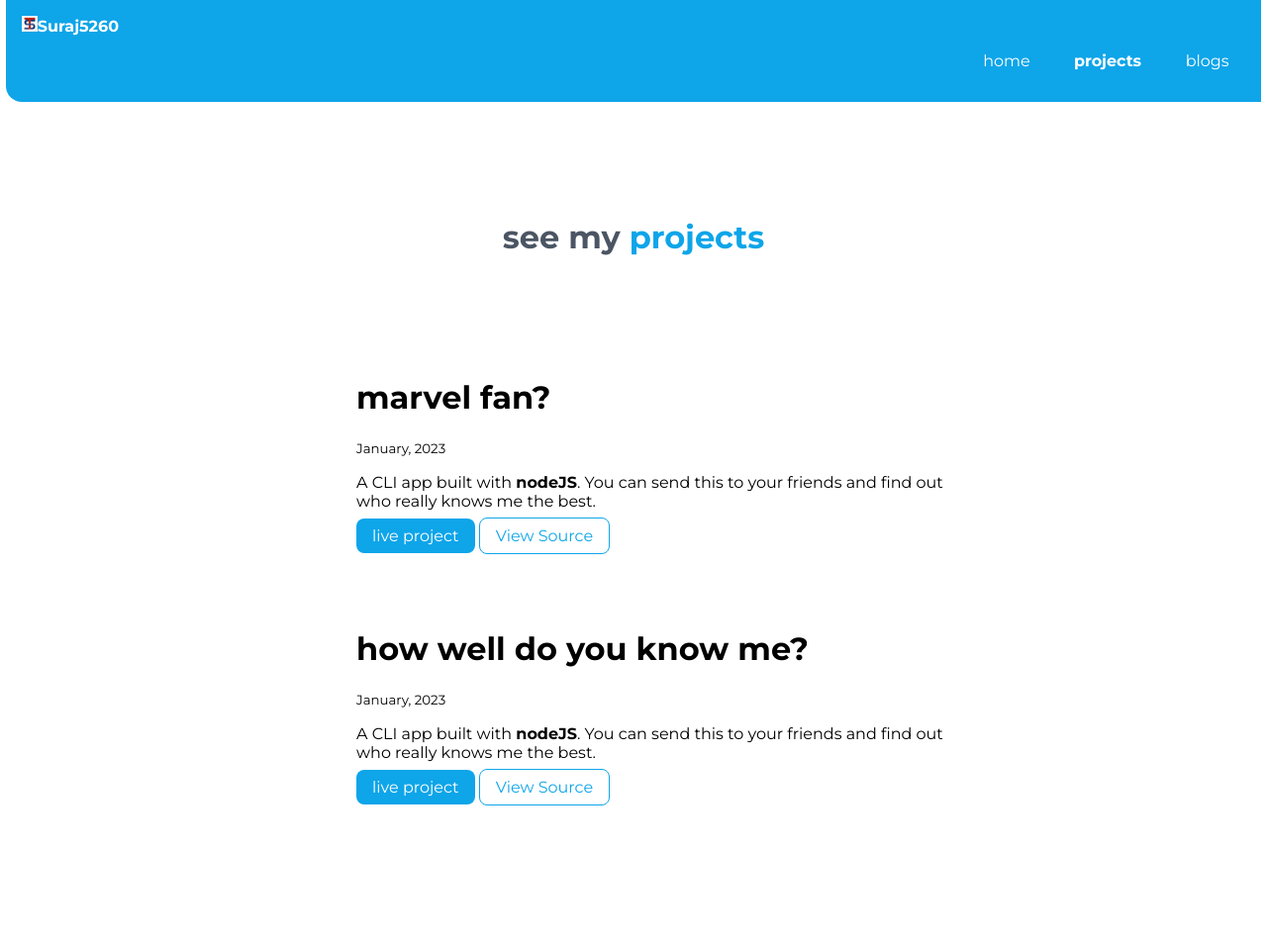
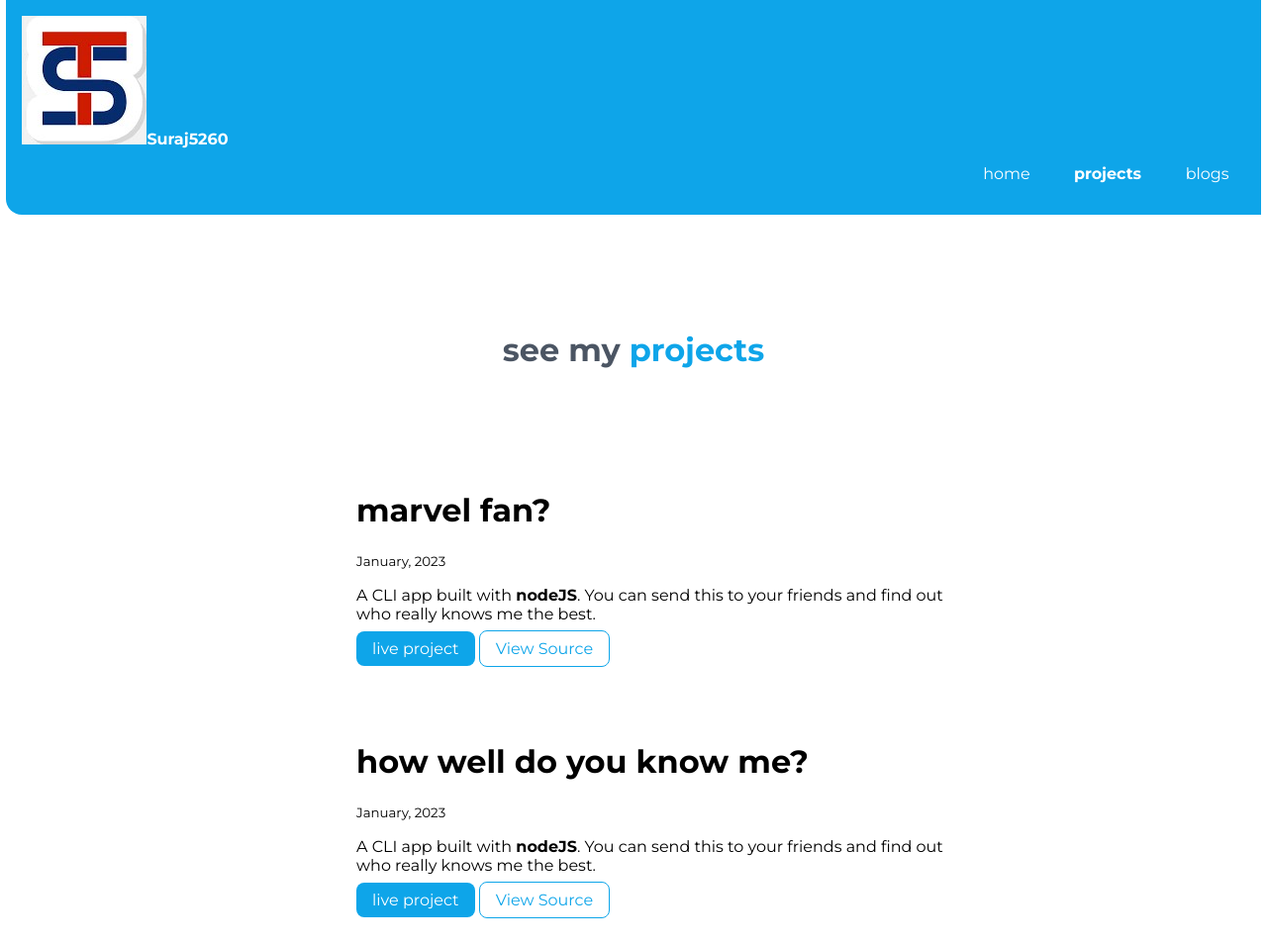
Before and after one commit to Suraj5260/New-Portfolio-Website, a plain HTML site: page projects.html in a window 1280 px wide. Shown: the whole page at 99% size. Before the commit the page ends 853 px from the top, so only its background shows below. Drawn offline with Linux system fonts and the light colour scheme.

```diff
--- a/style.css
+++ b/style.css
@@ -64,10 +64,6 @@ hr{
 }
 
 /* navigation */
-
-.logo{
-    max-width: 1.25%;
-}
 
 .navigation{
     background-color: var(--primary-color);
```
